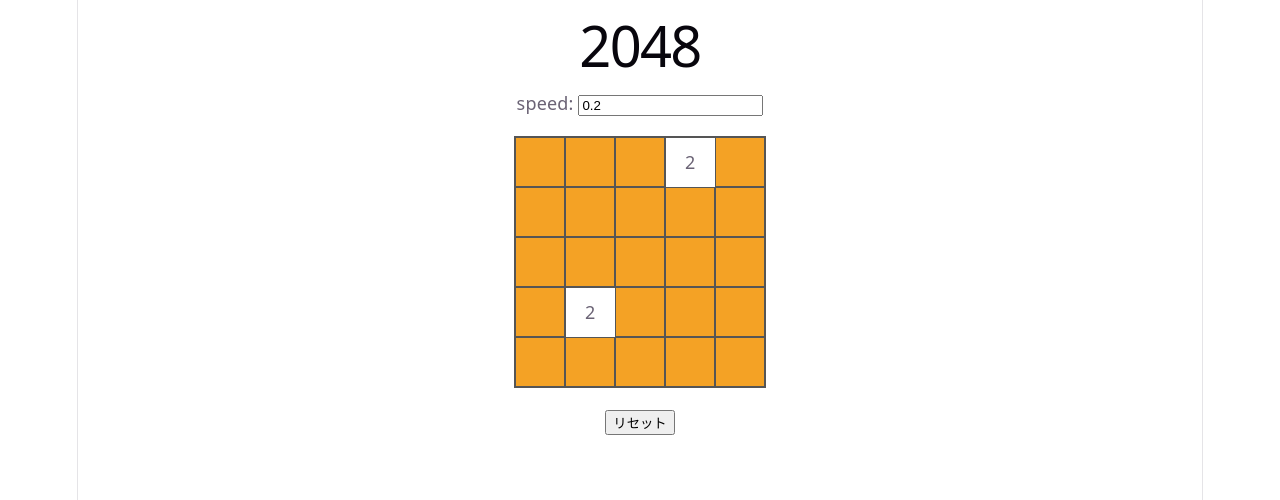
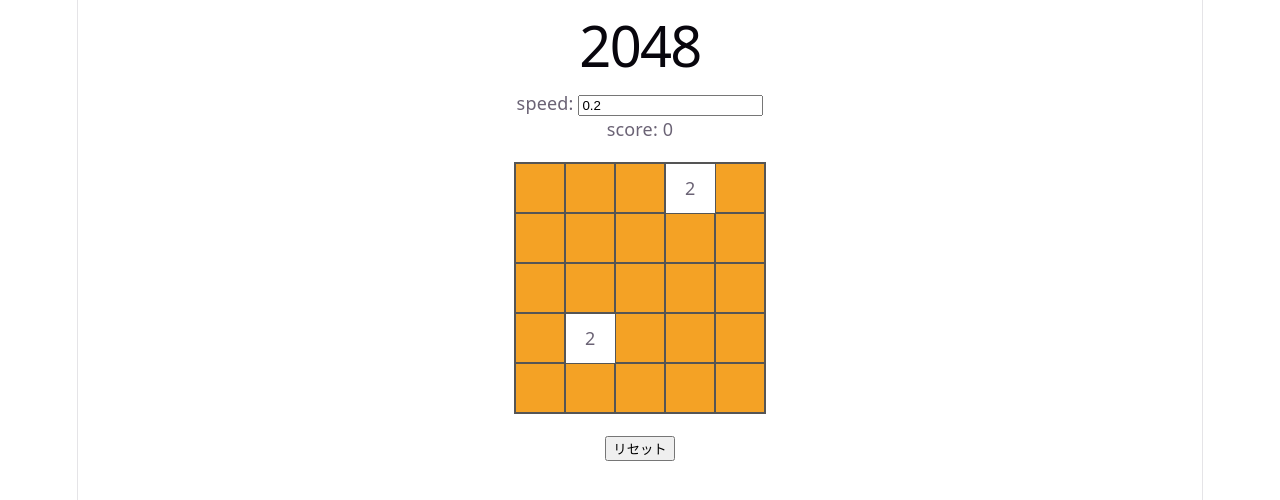
Before and after one commit to HW22A016/2048, a React (Vite) app: page / in a window 1280 px wide. Shown: the top 500 px of the page. Built offline with nearby package versions, Linux system fonts and the light colour scheme.

Commit message:
scoreを追加

```diff
--- a/src/App.jsx
+++ b/src/App.jsx
@@ -6,6 +6,7 @@
 
 function App() {
   const [board, setBoard] = useState(() => createBoard());
+  const [score, setScore] = useState(0);
   const [speed, setSpeed] = useState(0.2);
   const [isGameOver, setIsGameOver] = useState(false);
   const [isGameClear, setIsGameClear] = useState(false);
@@ -48,6 +49,7 @@
   useEffect(() => {
     setIsGameClear(judgeGameClear(board, 2048));
     setIsGameOver(judgeGameOver(board));
+    setScore(() => board.filter(tile => tile.value !== 2).reduce((sum, tile) => sum + tile.value, 0))
   }, [board]);
 
   function createBoard()
@@ -292,6 +294,9 @@
         />
       </div>
 
+      <div>
+        <p>score: {score}</p>
+      </div>
       <div className='board'>
         {Array(25).fill(null).map((_, index) =>(
           <p
@@ -310,7 +315,10 @@
 
       <div>
         <button
-          onClick={() => setBoard(createBoard())}>
+          onClick={() => {
+            setBoard(createBoard());
+            setScore(0);
+          }}>
           リセット
         </button>
       </div>
```
